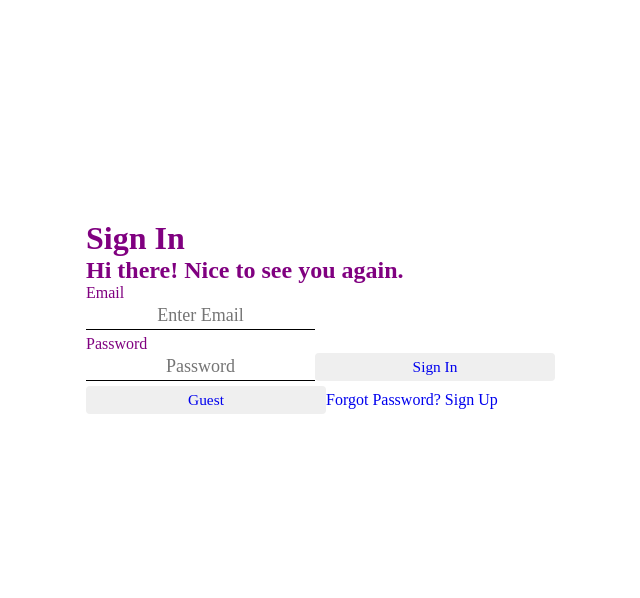
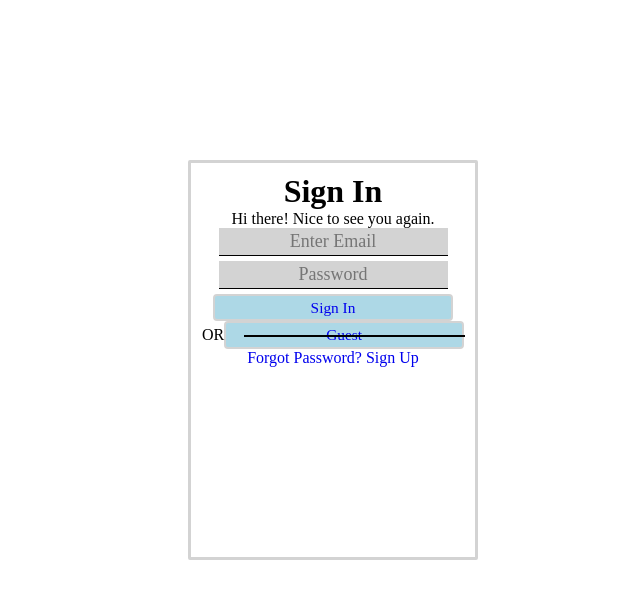
Before and after one commit to edrumm/3rd-Year-Project, a React (Create React App) app in the folder FrontEnd/picturethat/: page / in a window 1280 px wide. Shown: the top 598 px of the page, without its empty margins (314-954 px from the left). Built offline with nearby package versions, Linux system fonts and the light colour scheme; a web font is replaced by a local one.

Commit message:
css update

```diff
--- a/FrontEnd/picturethat/src/Pages/Pages.css
+++ b/FrontEnd/picturethat/src/Pages/Pages.css
@@ -1,58 +1,91 @@
 .signInWelcome{
+
+    position: fixed;
+    left: calc(40vw - 10px);
+    width: 290px;
+    height: 400px;
+    top: 20%;
 
     padding: 10px 10px;
 
-    background: white;
-    border-radius: 10px;
-    color: purple;
+    background-image: white;
+    border-radius: 2px;
+    border-style: solid;
+    border-color: lightgray;
 
     display: flex;
     flex-direction: column;
-
-    width: 500px;
-    height: 300px;
-
-	position: absolute;
-	top:-10%;
-	bottom: 0;
-	left: 0;
-	right: 0;
-
-    margin: auto;
-
+    align-items: center;
+    text-align: center;
 }
 
-
-/*linear-gradient(90deg, rgb(110, 94, 254) 0%, rgba(73,63,252,1) 100%);*/
-
 button{
-
     padding: 1% 3%;
     width: 240px;
 
-    border: none;
-    color: black;
-    background-color: linear-gradient(90deg, rgb(110, 94, 254) 0%, rgba(73,63,252,1) 100%);
+    border-style: solid;
+    color: white;
+    background-color: lightblue;
 
     border-radius: 4px;
+    border-color: lightgrey;
 
     font-family: 'Bungee';
     font-size: 1.2vw;
     display: inline-block;
 }
 
+.whiteSpace{
+    padding: 20px 30px;
+   position: absolute;
+   top: 0;
+   left: 0;
+}
+
+/* -----------------------line between OR to create division between login and guest --------------*/
+
+/* --------------------------------------------------------------------------------------------------*/
+.or{
+    overflow: hidden;
+    text-align: center;
+}
+.or > span{
+   position: relative;
+   display: inline-block;
+}
+.or > span:before, .or > span:after{
+   content: '';
+   position: absolute;
+   top: 50%;
+   border-bottom: 2px solid;
+   width: 100vw;
+   margin: 0 20px;
+}
+.or > span:before{
+   right: 100%;
+}
+.or > span:after{
+   left: 100%;
+}
+
+/* ----------------- hyperlink css ------------------*/
 a{
     text-decoration: none;
-    text-decoration-color: linear-gradient(90deg, rgb(110, 94, 254) 0%, rgba(73,63,252,1) 100%);
+    text-decoration-color: white;
 }
 
 a:active{
-    color: linear-gradient(90deg, rgb(110, 94, 254) 0%, rgba(73,63,252,1) 100%);
+    color: black;
 }
 
 a:hover{
-    color: linear-gradient(90deg, rgb(110, 94, 254) 0%, rgba(73,63,252,1) 100%);
+    color: black;
 }
+
+a:visited{
+    color: black;
+}
+/* ------------------------------------------------- */
 
 button:focus {
     outline: none;
@@ -64,7 +97,7 @@ button:hover {
 
 input {
     margin-bottom: 5px;
-    background-color:transparent;
+    background-color:lightgrey;
     outline: none;
     border: none;
     border-bottom: 1px solid black;
@@ -77,3 +110,5 @@ input {
 input:hover {
     outline: none;
 }
+
+/*https://stackoverflow.com/questions/15557627/heading-with-horizontal-line-on-either-side*/
--- a/FrontEnd/picturethat/src/Pages/SignIn.jsx
+++ b/FrontEnd/picturethat/src/Pages/SignIn.jsx
@@ -8,18 +8,23 @@ const SignIn  = () => {
         <div className= "signInWelcome">
             <div>
                 <h1>Sign In</h1>
-                <h2>Hi there! Nice to see you again.</h2>
+                <p>Hi there! Nice to see you again.</p>
             </div>
 
+            <div className="whiteSpace"></div>
+
             <div>
-                <p>Email</p>
                 <input type="text" id="emailInput" placeholder="Enter Email" />
-                <p>Password</p>
                 <input type="password" id="passwordInput" placeholder="Password" />
                 <button id="signInButton" class="signInButton" onclick="submitBtnPress()"><Link to="/PictureThat">Sign In</Link></button>
 
                 <div className="whiteSpace"></div>
-                <button id="signInButton" class="signInButton" onclick="submitBtnPress()"><Link to="/PictureThat">Guest</Link></button>
+
+                <p className="or"><span>OR</span>
+                    <div className="whiteSpace"></div>
+                    <button id="signInButton" class="signInButton" onclick="submitBtnPress()"><Link to="/PictureThat">Guest</Link></button>
+                </p>
+
                 <Link to="/ForgotPassword">Forgot Password?</Link> <Link to="/SignUp">Sign Up</Link>
 
             </div>
```
